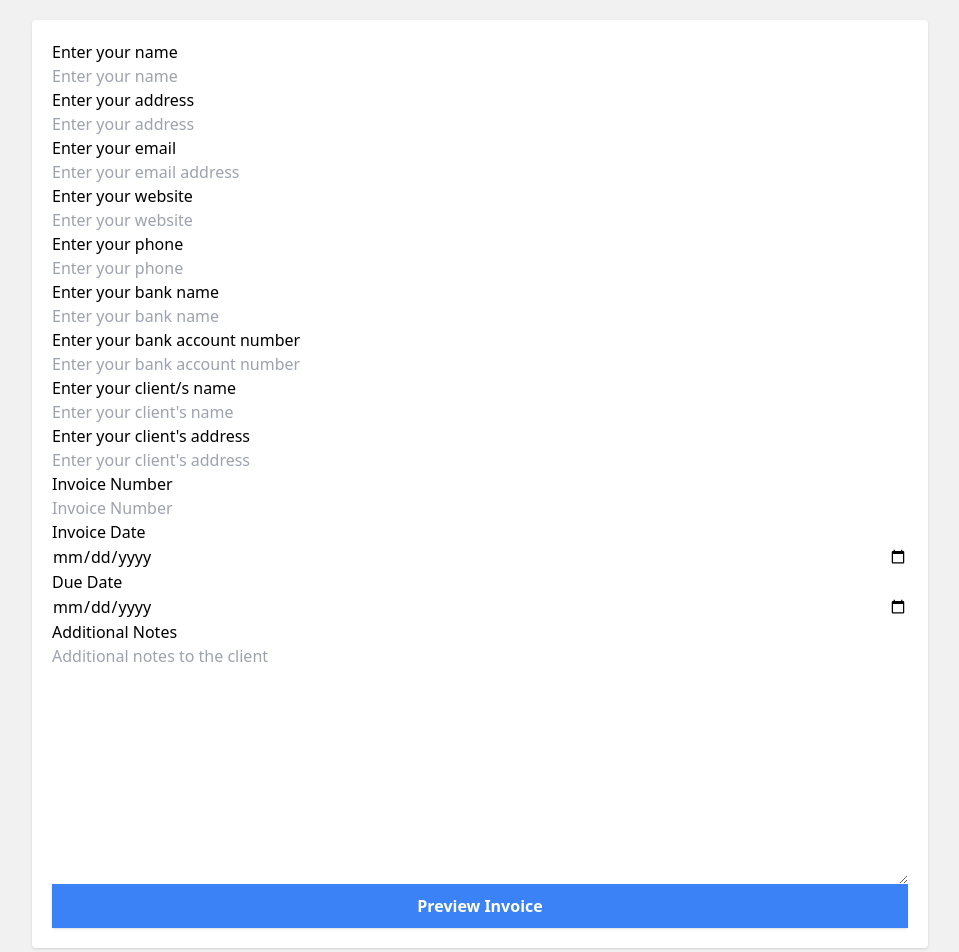
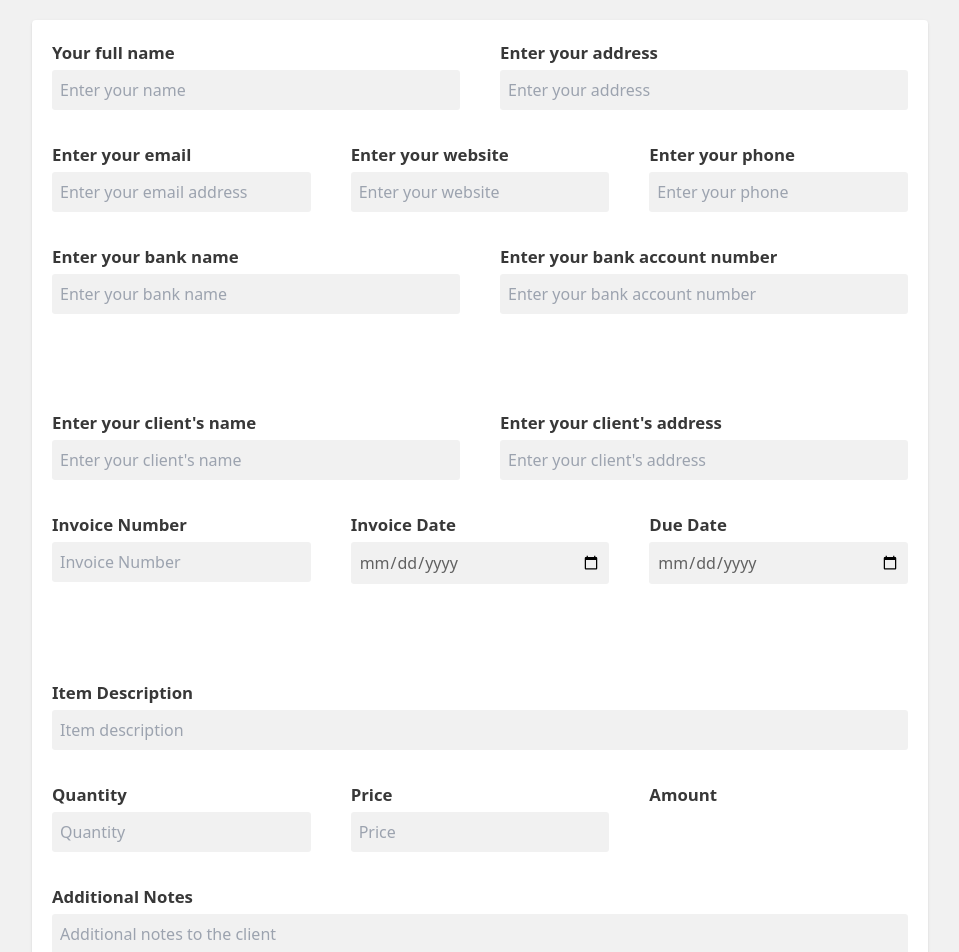
Before and after one commit to Tundesamson26/appwrite-generate-invoice, a Svelte app in the folder function/invoice-generator-client/: page / in a window 1280 px wide. Shown: the top 952 px of the page, without its empty margins (160-1119 px from the left). Built offline with nearby package versions, Linux system fonts and the light colour scheme.

Commit message:
updated commit

```diff
--- a/function/invoice-generator-client/src/App.svelte
+++ b/function/invoice-generator-client/src/App.svelte
@@ -8,6 +8,7 @@
   import MainDetails from "./components/MainDetails.svelte";
   import Notes from "./components/Notes.svelte";
   import Table from "./components/Table.svelte";
+  import TableForm from "./components/TableForm.svelte";
   import { writable } from "svelte/store";
 
   const name = writable("");
@@ -44,7 +45,9 @@
   });
 </script>
 
-<main class="m-5 p-5 md:max-w-xl md:mx-auto lg:max-w-2xl xl:max-w-4xl bg-white rounded shadow">
+<main
+  class="m-5 p-5 md:max-w-xl md:mx-auto lg:max-w-2xl xl:max-w-4xl bg-white rounded shadow"
+>
   <div>
     {#if showInvoice}
       <!-- Show Invoice -->
@@ -52,9 +55,17 @@
       <MainDetails {name} {address} />
       <ClientDetails {clientName} {clientAddress} />
       <Dates {invoiceNumber} {invoiceDate} {dueDate} />
-      <Table />
+      <Table {description} {quantity} {price} {amount}/>
       <Notes {notes} />
-      <Footer {name} {address} {email} {phone} {website} {bankAccount} {bankName} />
+      <Footer
+        {name}
+        {address}
+        {email}
+        {phone}
+        {website}
+        {bankAccount}
+        {bankName}
+      />
       <button
         class="mt-5 bg-blue-500 py-2 px-8 text-white font-bold shadow border-2 border-blue-500 hover:bg-transparent hover:text-blue-500 transition-all duration-300"
         on:click={togglePreview}>Edit Invoice</button
@@ -62,7 +73,9 @@
     {:else}
       <!-- Show Input Element and Preview Invoice Button -->
       <div class="flex flex-col justify-center">
-        <label for="name">Enter your name</label>
+        <article class="md:grid grid-cols-2 gap-10">
+          <div class="flex flex-col">
+            <label for="name">Your full name</label>
             <input
               type="text"
               id="name"
@@ -71,7 +84,9 @@
               autocomplete="off"
               bind:value={$name}
             />
+          </div>
 
+          <div class="flex flex-col">
             <label for="address">Enter your address</label>
             <input
               type="text"
@@ -81,7 +96,11 @@
               autocomplete="off"
               bind:value={$address}
             />
+          </div>
+        </article>
 
+        <article class="md:grid grid-cols-3 gap-10">
+          <div class="flex flex-col">
             <label for="email">Enter your email</label>
             <input
               type="email"
@@ -91,7 +110,9 @@
               autocomplete="off"
               bind:value={$email}
             />
+          </div>
 
+          <div class="flex flex-col">
             <label for="website">Enter your website</label>
             <input
               type="url"
@@ -101,7 +122,9 @@
               autocomplete="off"
               bind:value={$website}
             />
+          </div>
 
+          <div class="flex flex-col">
             <label for="phone">Enter your phone</label>
             <input
               type="text"
@@ -111,7 +134,11 @@
               autocomplete="off"
               bind:value={$phone}
             />
+          </div>
+        </article>
 
+        <article class="md:grid grid-cols-2 gap-10">
+          <div class="flex flex-col">
             <label for="bankName">Enter your bank name</label>
             <input
               type="text"
@@ -121,7 +148,9 @@
               autocomplete="off"
               bind:value={$bankName}
             />
+          </div>
 
+          <div class="flex flex-col">
             <label for="bankAccount">Enter your bank account number</label>
             <input
               type="text"
@@ -131,8 +160,12 @@
               autocomplete="off"
               bind:value={$bankAccount}
             />
+          </div>
+        </article>
 
-        <label for="clientName">Enter your client/s name</label>
+        <article class="md:grid grid-cols-2 gap-10 md:mt-16">
+          <div class="flex flex-col">
+            <label for="clientName">Enter your client's name</label>
             <input
               type="text"
               id="clientName"
@@ -141,7 +174,9 @@
               autocomplete="off"
               bind:value={$clientName}
             />
+          </div>
 
+          <div class="flex flex-col">
             <label for="clientAddress">Enter your client's address</label>
             <input
               type="text"
@@ -151,7 +186,11 @@
               autocomplete="off"
               bind:value={$clientAddress}
             />
+          </div>
+        </article>
 
+        <article class="md:grid grid-cols-3 gap-10">
+          <div class="flex flex-col">
             <label for="invoiceNumber">Invoice Number</label>
             <input
               type="text"
@@ -161,7 +200,9 @@
               autocomplete="off"
               bind:value={$invoiceNumber}
             />
+          </div>
 
+          <div class="flex flex-col">
             <label for="invoiceDate">Invoice Date</label>
             <input
               type="date"
@@ -171,7 +212,9 @@
               autocomplete="off"
               bind:value={$invoiceDate}
             />
+          </div>
 
+          <div class="flex flex-col">
             <label for="dueDate">Due Date</label>
             <input
               type="date"
@@ -181,6 +224,13 @@
               autocomplete="off"
               bind:value={$dueDate}
             />
+          </div>
+        </article>
+
+        <!-- this is our table form  -->
+        <article>
+          <TableForm {description} {quantity} {price} {amount}/>
+        </article>
 
         <label for="notes">Additional Notes</label>
         <textarea
--- a/function/invoice-generator-client/src/app.css
+++ b/function/invoice-generator-client/src/app.css
@@ -5,6 +5,20 @@
 body{
     background-color: #f1f1f1;
 }
+
+label{
+    margin-bottom: 0.3rem;
+    font-size: 1.05rem;
+    font-weight: 600;
+    color: #383838;
+}
+input, textarea{
+    background-color: #f1f1f1;
+    padding: 0.5rem;
+    border-radius: 0.2rem;
+    margin-bottom: 2rem;
+    color: #616161;
+}
 button{
     user-select: none;
 }
--- a/function/invoice-generator-client/src/components/Notes.svelte
+++ b/function/invoice-generator-client/src/components/Notes.svelte
@@ -2,7 +2,7 @@
   export let notes;
 </script>
 
-<section class="mb-5">
+<section class="mt-10 mb-5">
   <!-- Textareas -->
   <p class="lg:w-1/2 text-justify">{$notes}</p>
 </section>
--- a/function/invoice-generator-client/src/components/Table.svelte
+++ b/function/invoice-generator-client/src/components/Table.svelte
@@ -1,5 +1,30 @@
-<script></script>
+<script>
+  export let description;
+  export let quantity;
+  export let price;
+  export let amount
+</script>
 
 <section>
-  <div class="my-5">this is the table</div>
+  <div class="my-5">
+    <table width="100%" class="mb-10">
+        <thead>
+          <tr class="bg-gray-100 p-1">
+            <td class="font-bold">Description</td>
+            <td class="font-bold">Quantity</td>
+            <td class="font-bold">Price</td>
+            <td class="font-bold">Amount</td>
+          </tr>
+        </thead>
+        <tbody>
+          <tr>
+            <td>{$description}</td>
+            <td>{$quantity}</td>
+            <td>{$price}</td>
+            <td>{$amount}</td>
+          </tr>
+        </tbody>
+
+      </table>
+  </div>
 </section>
--- /dev/null
+++ b/function/invoice-generator-client/src/components/TableForm.svelte
@@ -0,0 +1,56 @@
+<script>
+  export let description;
+  export let quantity;
+  export let price;
+  export let amount;
+
+//   import {useEffect} from 'react'
+
+//   useEffect(()=>{
+//      const calculateAmount = (amount) =>{
+//     setAmount(quantity * price)
+//   }
+
+//   calculateAmount(amount);
+//   }, [amount, quantity, price, setAmount])
+
+</script>
+
+<section>
+  <div class="flex flex-col md:mt-16">
+    <label for="description">Item Description</label>
+    <input
+      type="text"
+      name="description"
+      id="description"
+      placeholder="Item description"
+      bind:value={$description}
+    />
+  </div>
+  <div class="md:grid grid-cols-3 gap-10">
+    <div class="flex flex-col">
+      <label for="quantity">Quantity</label>
+      <input
+        type="text"
+        name="quantity"
+        id="quantity"
+        placeholder="Quantity"
+        bind:value={$quantity}
+      />
+    </div>
+    <div class="flex flex-col">
+      <label for="price">Price</label>
+      <input
+        type="text"
+        name="price"
+        id="price"
+        placeholder="Price"
+        bind:value={$price}
+      />
+    </div>
+    <div class="flex flex-col">
+      <label for="amount">Amount</label>
+      <p>{$amount}</p>
+    </div>
+  </div>
+</section>
```
Lines whose indentation alone changed are shown as unchanged.
